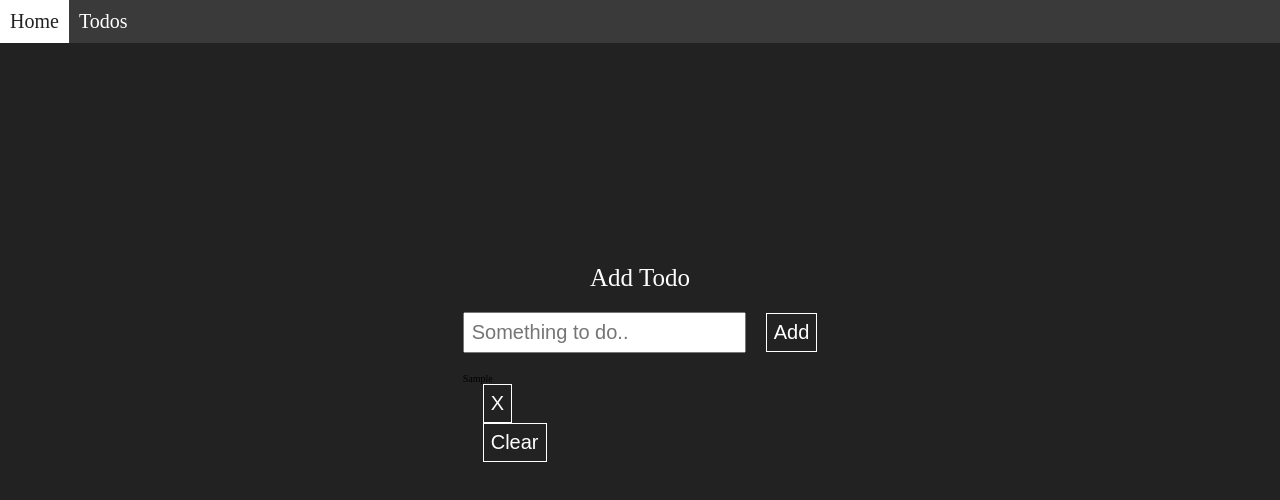
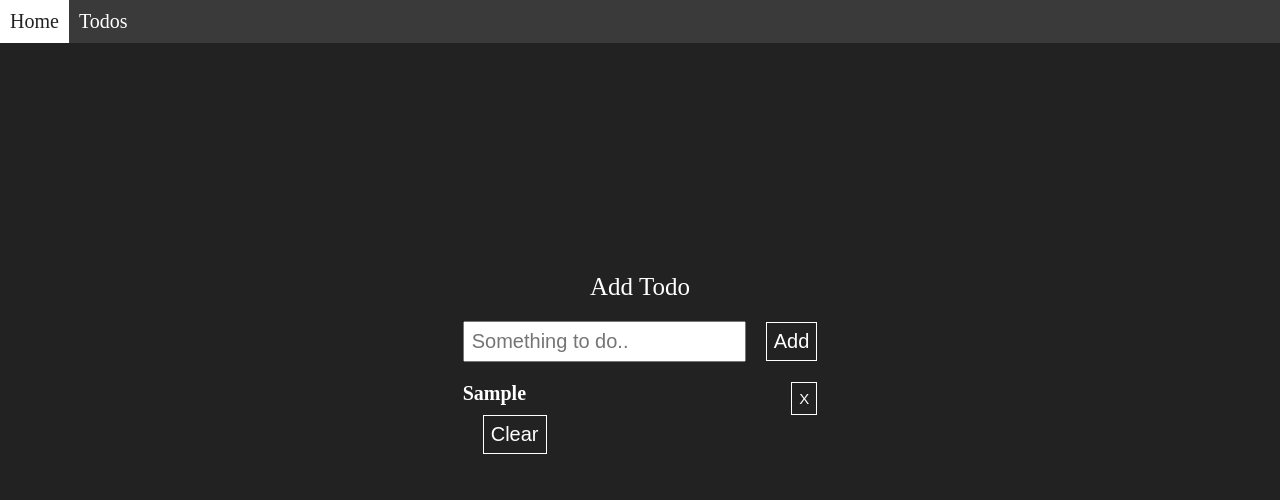
Before and after one commit to Ryan-Solomon/musical-goggles, a React (Create React App) app: page /todos in a window 1280 px wide. Both pictures are taken after typing "Sample" into the empty fields and a click on the button "Add". Shown: the top 500 px of the page. Built offline with nearby package versions, Linux system fonts and the light colour scheme.

Commit message:
add btn props to make button component like

```diff
--- a/src/components/Todo.tsx
+++ b/src/components/Todo.tsx
@@ -7,7 +7,10 @@ type TProps = {
 };
 
 export const Todo: FC<TProps> = ({ todo }) => {
-  return <Container>{todo.text}</Container>;
+  return <TodoText>{todo.text}</TodoText>;
 };
 
-const Container = styled.div``;
+const TodoText = styled.h3`
+  color: white;
+  font-size: 2rem;
+`;
--- a/src/components/Todos.tsx
+++ b/src/components/Todos.tsx
@@ -84,7 +84,9 @@ export const Todos = () => {
               onChange={(e) => setTodoTextInput(e.target.value)}
               type='text'
             />
-            <Button type='submit'>Add</Button>
+            <Button size='LARGE' kind='ADD' type='submit'>
+              Add
+            </Button>
           </FormInputAndButton>
         </Form>
         {state.todos.length === 0 ? (
@@ -92,14 +94,24 @@ export const Todos = () => {
         ) : (
           state.todos.map((todo) => {
             return (
-              <div key={todo.id}>
+              <TodoContainer key={todo.id}>
                 <Todo todo={todo} />
-                <Button onClick={() => removeTodo(todo.id)}>X</Button>
-              </div>
+                <Button
+                  size='MEDIUM'
+                  kind='REMOVE'
+                  onClick={() => removeTodo(todo.id)}
+                >
+                  X
+                </Button>
+              </TodoContainer>
             );
           })
         )}
-        {state.todos.length > 0 && <Button onClick={clearTodos}>Clear</Button>}
+        {state.todos.length > 0 && (
+          <Button size='LARGE' kind='CLEAR' onClick={clearTodos}>
+            Clear
+          </Button>
+        )}
       </Content>
     </Container>
   );
@@ -109,6 +121,7 @@ const Container = styled.div`
   display: grid;
   place-items: center;
   height: 80vh;
+  color: white;
 `;
 
 const Content = styled.div``;
@@ -133,9 +146,15 @@ const Input = styled.input`
   font-size: 2rem;
 `;
 
-const Button = styled.button`
+type TButtonProps = {
+  kind: 'REMOVE' | 'ADD' | 'CLEAR';
+  size: 'SMALL' | 'MEDIUM' | 'LARGE';
+};
+
+const Button = styled.button<TButtonProps>`
   padding: 0.7rem;
-  font-size: 2rem;
+  font-size: ${({ size }) =>
+    size === 'SMALL' ? '1rem' : size === 'MEDIUM' ? '1.5rem' : '2rem'};
   background: none;
   border: 1px solid white;
   color: white;
@@ -147,3 +166,8 @@ const Button = styled.button`
     border: 1px solid green;
   }
 `;
+
+const TodoContainer = styled.div`
+  display: flex;
+  justify-content: space-between;
+`;
```
Also changed, not shown: 1 other file (tests, documents, lock files or other folders).
